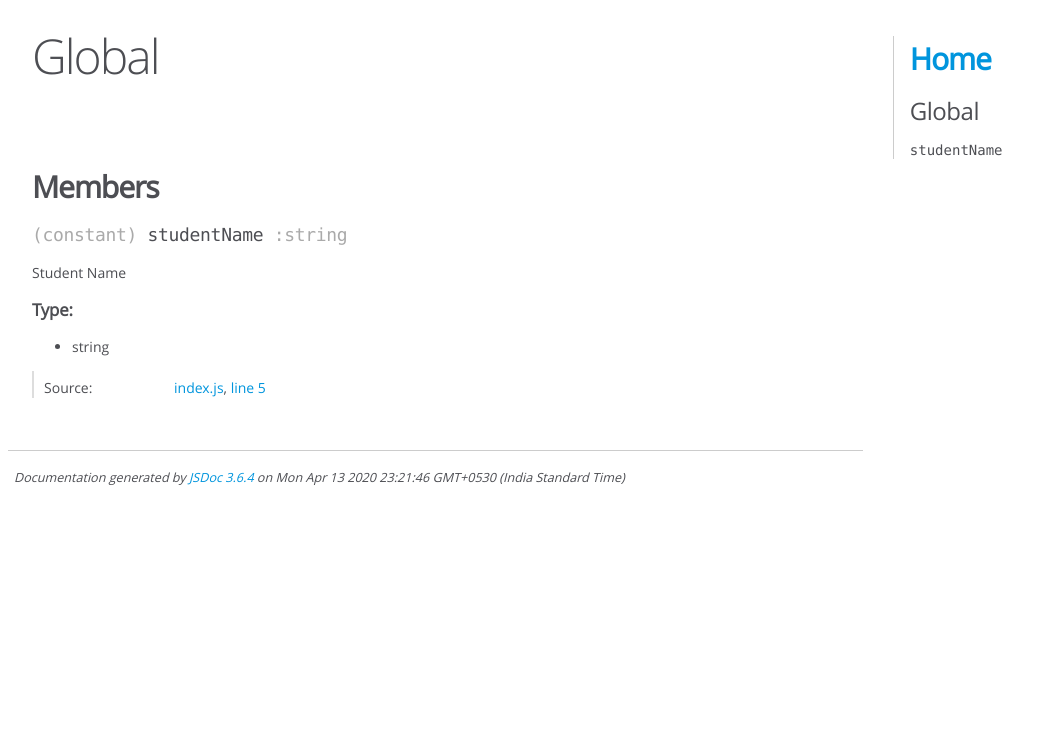
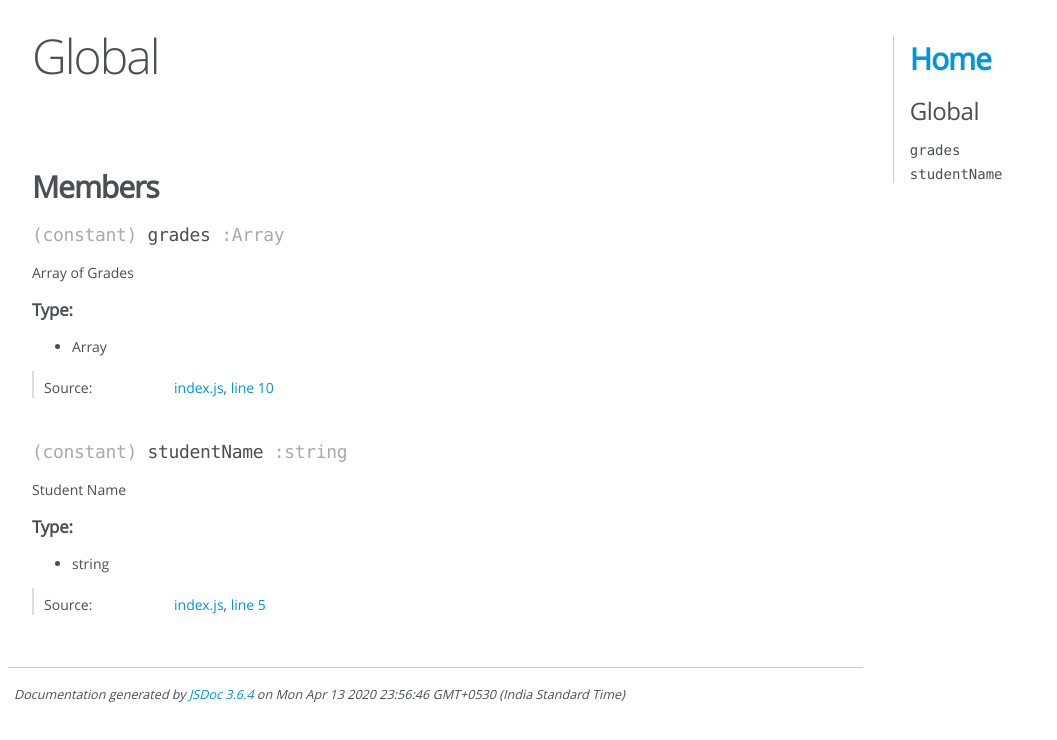
Before and after one commit to ATRI2107/JSDOC-SAMPLE, a website: page docs/global.html in a window 1280 px wide. Shown: the whole page, without its empty margins (0-1057 px from the left). Drawn offline with Linux system fonts and the light colour scheme.

Commit message:
Docs updated according to the examples

```diff
--- a/docs/global.html
+++ b/docs/global.html
@@ -98,6 +98,78 @@
 
 
 
+<h4 class="name" id="grades"><span class="type-signature">(constant) </span>grades<span class="type-signature"> :Array</span></h4>
+
+
+
+
+<div class="description">
+    <p>Array of Grades</p>
+</div>
+
+
+
+    <h5>Type:</h5>
+    <ul>
+        <li>
+
+<span class="param-type">Array</span>
+
+
+        </li>
+    </ul>
+
+
+
+
+
+<dl class="details">
+
+
+
+
+
+
+
+
+
+
+
+
+
+
+
+
+
+
+
+
+
+
+
+
+
+
+    <dt class="tag-source">Source:</dt>
+    <dd class="tag-source"><ul class="dummy"><li>
+        <a href="index.js.html">index.js</a>, <a href="index.js.html#line10">line 10</a>
+    </li></ul></dd>
+
+
+
+
+
+
+
+</dl>
+
+
+
+
+
+
+
+
 <h4 class="name" id="studentName"><span class="type-signature">(constant) </span>studentName<span class="type-signature"> :string</span></h4>
 
 
@@ -186,13 +258,13 @@
 </div>
 
 <nav>
-    <h2><a href="index.html">Home</a></h2><h3>Global</h3><ul><li><a href="global.html#studentName">studentName</a></li></ul>
+    <h2><a href="index.html">Home</a></h2><h3>Global</h3><ul><li><a href="global.html#grades">grades</a></li><li><a href="global.html#studentName">studentName</a></li></ul>
 </nav>
 
 <br class="clear">
 
 <footer>
-    Documentation generated by <a href="https://github.com/jsdoc/jsdoc">JSDoc 3.6.4</a> on Mon Apr 13 2020 23:21:46 GMT+0530 (India Standard Time)
+    Documentation generated by <a href="https://github.com/jsdoc/jsdoc">JSDoc 3.6.4</a> on Mon Apr 13 2020 23:56:46 GMT+0530 (India Standard Time)
 </footer>
 
 <script> prettyPrint(); </script>
```
Also changed, not shown: docs/index.html (+2 -2 lines), docs/index.js.html (+8 -3 lines).
